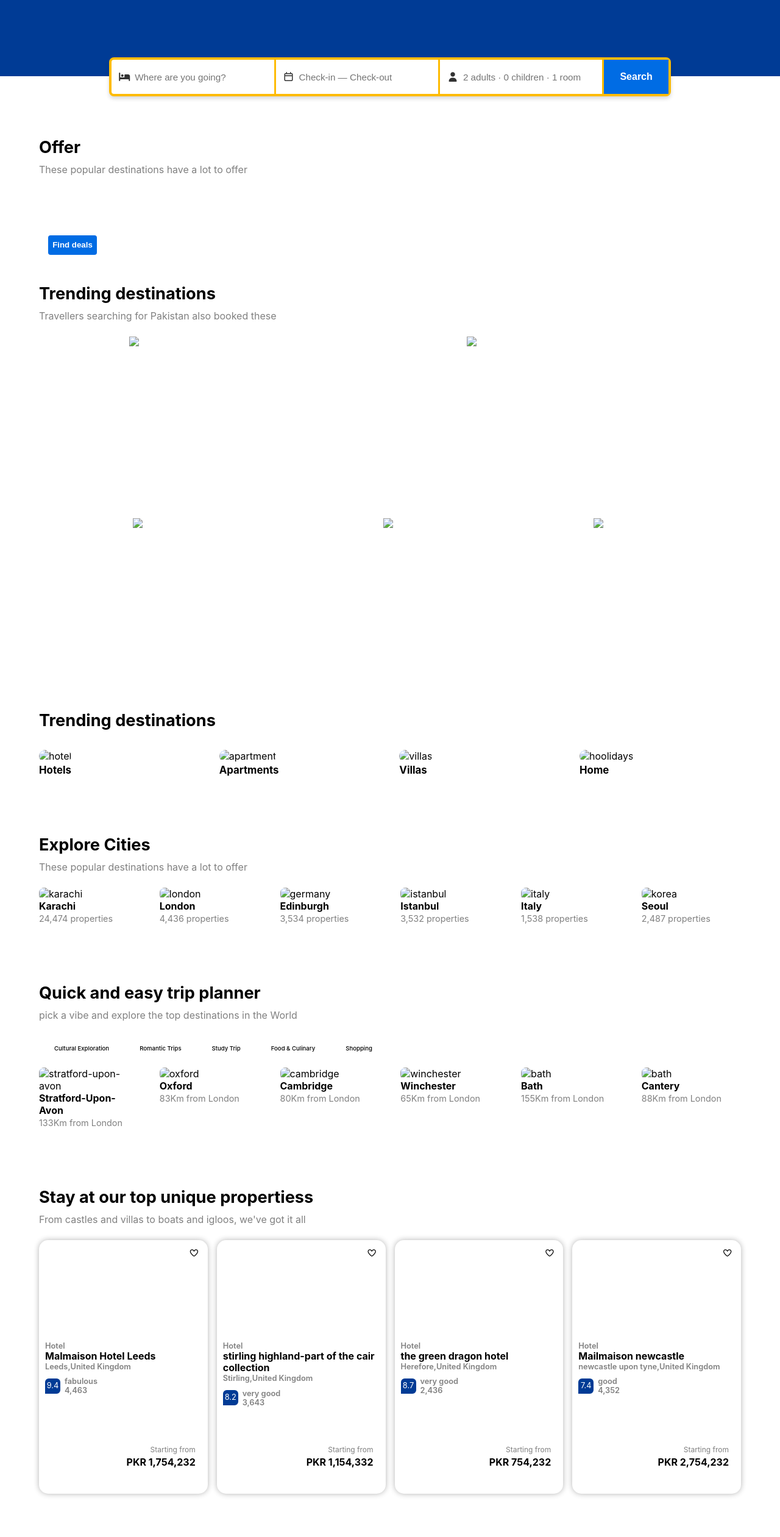
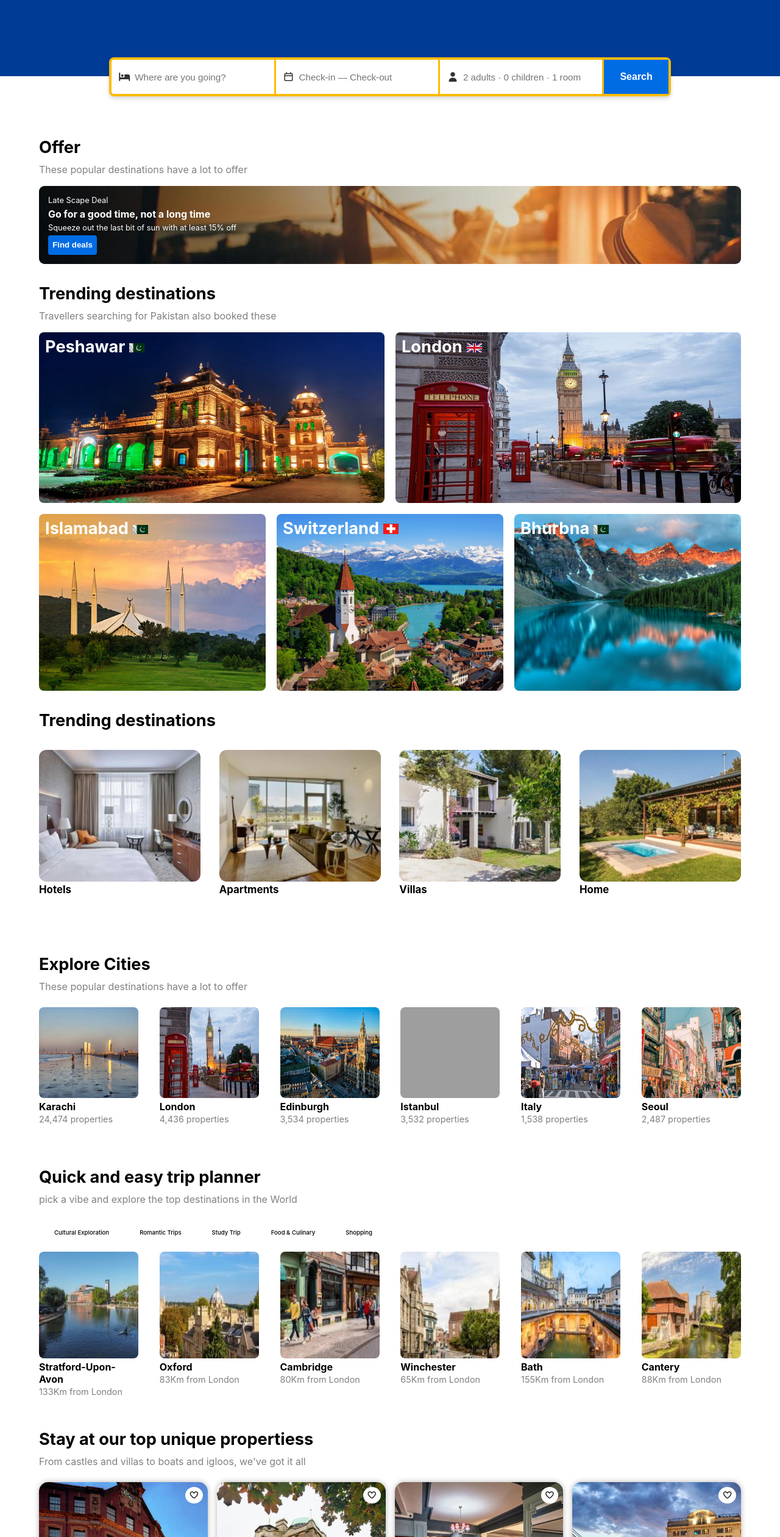
Before and after one commit to arhumali131-jpg/booking.com, a website: page index.html in a window 1280 px wide. Shown: the part 279-2800 px from the top of the page at 61% size. Drawn offline with nearby package versions, Linux system fonts and the light colour scheme; the site is published under a folder, as on GitHub Pages, so addresses that start at the root find nothing.

Commit message:
setting the pictures

```diff
--- a/index.html
+++ b/index.html
@@ -28,7 +28,7 @@
             <div class="side-nav">
               <button class="rupee">PKR</button>
               <button class="country">
-                <img class="flag" src="/pictures/Gb@3x.png" alt="country" />
+                <img class="flag" src="pictures/Gb@3x.png" alt="country" />
               </button>
               <button class="help">
                 <i class="fa-regular fa-circle-question"></i>
@@ -123,7 +123,7 @@
                   peshawar
                   <span
                     ><img
-                      src="/pictures/pak-flag.jpeg"
+                      src="pictures/pak-flag.jpeg"
                       alt="pak-flag"
                       width="25px"
                   /></span>
@@ -133,7 +133,7 @@
                 <div class="name-city">
                   london<span
                     ><img
-                      src="/pictures/london-flag.jpeg"
+                      src="pictures/london-flag.jpeg"
                       alt="london-flag"
                       width="25px"
                   /></span>
@@ -144,7 +144,7 @@
                   islamabad
                   <span
                     ><img
-                      src="/pictures/pak-flag.jpeg"
+                      src="pictures/pak-flag.jpeg"
                       alt="pak-flag"
                       width="25px"
                   /></span>
@@ -154,7 +154,7 @@
                 <div class="name-city">
                   switzerland<span
                     ><img
-                      src="/pictures/switzer-flag.webp"
+                      src="pictures/switzer-flag.webp"
                       alt="switzer-flag"
                       width="25px"
                   /></span>
@@ -165,7 +165,7 @@
                   bhurbna
                   <span
                     ><img
-                      src="/pictures/pak-flag.jpeg"
+                      src="pictures/pak-flag.jpeg"
                       alt="pak-flag"
                       width="25px"
                   /></span>
@@ -179,7 +179,7 @@
             <div class="properties-type">
               <div class="inner-properties-type">
                 <div>
-                  <img src="/pictures/hotel.jpeg" alt="hotel" />
+                  <img src="pictures/hotel.jpeg" alt="hotel" />
                 </div>
                 <div>
                   <h3>hotels</h3>
@@ -187,21 +187,21 @@
               </div>
               <div class="inner-properties-type">
                 <div>
-                  <img src="/pictures/apartment.jpeg" alt="apartment" />
+                  <img src="pictures/apartment.jpeg" alt="apartment" />
                 </div>
                 <div>
                   <h3>apartments</h3>
                 </div>
               </div>
               <div class="inner-properties-type">
-                <div><img src="/pictures/villas.jpeg" alt="villas" /></div>
+                <div><img src="pictures/villas.jpeg" alt="villas" /></div>
                 <div>
                   <h3>villas</h3>
                 </div>
               </div>
               <div class="inner-properties-type hidden">
                 <div>
-                  <img src="/pictures/holidays-home.jpeg" alt="hoolidays" />
+                  <img src="pictures/holidays-home.jpeg" alt="hoolidays" />
                 </div>
                 <div>
                   <h3>Home</h3>
@@ -217,42 +217,42 @@
             </p>
             <ul class="explore-cities-list">
               <li class="cities-list">
-                <img src="/pictures/karachi2.jpeg" alt="karachi" />
+                <img src="pictures/karachi2.jpeg" alt="karachi" />
                 <div class="cities-name">
                   <h3>karachi</h3>
                   <span>24,474 properties</span>
                 </div>
               </li>
               <li class="cities-list">
-                <img src="/pictures/london.jpeg" alt="london" />
+                <img src="pictures/london.jpeg" alt="london" />
                 <div class="cities-name">
                   <h3>london</h3>
                   <span>4,436 properties</span>
                 </div>
               </li>
               <li class="cities-list">
-                <img src="/pictures/germany.jfif" alt="germany" />
+                <img src="pictures/germany.jfif" alt="germany" />
                 <div class="cities-name">
                   <h3>edinburgh</h3>
                   <span>3,534 properties</span>
                 </div>
               </li>
               <li class="cities-list">
-                <img src="/pictures/istanbul.jpg" alt="istanbul" />
+                <img src="pictures/istanbul.jpg" alt="istanbul" />
                 <div class="cities-name">
                   <h3>istanbul</h3>
                   <span>3,532 properties</span>
                 </div>
               </li>
               <li class="cities-list">
-                <img src="/pictures/italy.jpg" alt="italy" />
+                <img src="pictures/italy.jpg" alt="italy" />
                 <div class="cities-name">
                   <h3>italy</h3>
                   <span>1,538 properties</span>
                 </div>
               </li>
               <li class="cities-list">
-                <img src="/pictures/korea.jpeg" alt="korea" />
+                <img src="pictures/korea.jpeg" alt="korea" />
                 <div class="cities-name">
                   <h3>seoul</h3>
                   <span>2,487 properties</span>
@@ -299,7 +299,7 @@
             <ul class="explore-cities-list">
               <li class="cities-list">
                 <img
-                  src="/pictures/stratford-upon-avon.jpg"
+                  src="pictures/stratford-upon-avon.jpg"
                   alt="stratford-upon-avon"
                 />
                 <div class="cities-name">
@@ -308,35 +308,35 @@
                 </div>
               </li>
               <li class="cities-list">
-                <img src="/pictures/oxford.jpg" alt="oxford" />
+                <img src="pictures/oxford.jpg" alt="oxford" />
                 <div class="cities-name">
                   <h3>oxford</h3>
                   <span>83Km from London</span>
                 </div>
               </li>
               <li class="cities-list">
-                <img src="/pictures/cambridge.jpg" alt="cambridge" />
+                <img src="pictures/cambridge.jpg" alt="cambridge" />
                 <div class="cities-name">
                   <h3>cambridge</h3>
                   <span>80Km from London</span>
                 </div>
               </li>
               <li class="cities-list">
-                <img src="/pictures/winchister.jpg" alt="winchester" />
+                <img src="pictures/winchister.jpg" alt="winchester" />
                 <div class="cities-name">
                   <h3>winchester</h3>
                   <span>65Km from London</span>
                 </div>
               </li>
               <li class="cities-list">
-                <img src="/pictures/bath.jpg" alt="bath" />
+                <img src="pictures/bath.jpg" alt="bath" />
                 <div class="cities-name">
                   <h3>Bath</h3>
                   <span>155Km from London</span>
                 </div>
               </li>
               <li class="cities-list">
-                <img src="/pictures/cantery.jpg" alt="bath" />
+                <img src="pictures/cantery.jpg" alt="bath" />
                 <div class="cities-name">
                   <h3>cantery</h3>
                   <span>88Km from London</span>
@@ -678,7 +678,7 @@
                 </div>
               </div>
               <div class="banner-right">
-                <img src="/pictures/banner.png" alt="Illustration" />
+                <img src="pictures/banner.png" alt="Illustration" />
               </div>
             </div>
           </div>
@@ -687,22 +687,22 @@
             <h3 class="book-heading">Why Booking.com?</h3>
             <div class="inner-question">
               <div class="question-type">
-                <img src="/pictures/calendar.png" alt="calender" />
+                <img src="pictures/calendar.png" alt="calender" />
                 <h3>Book now, pay at the property</h3>
                 <p>FREE cancellation on most rooms</p>
               </div>
               <div class="question-type">
-                <img src="/pictures/thumbs.png" alt="thumbs" />
+                <img src="pictures/thumbs.png" alt="thumbs" />
                 <h3>300M+ reviews from fellow travellers</h3>
                 <p>Get trusted information from guests like you</p>
               </div>
               <div class="question-type">
-                <img src="/pictures/globe.png" alt="globe" />
+                <img src="pictures/globe.png" alt="globe" />
                 <h3>2+ million properties worldwide</h3>
                 <p>Hotels, guest houses, apartments, and more…</p>
               </div>
               <div class="question-type">
-                <img src="/pictures/person.png" alt="person" />
+                <img src="pictures/person.png" alt="person" />
                 <h3>Trusted customer service you can rely on, 24/7</h3>
                 <p>We're always here to help</p>
               </div>
@@ -855,7 +855,7 @@
           </div>
         </div>
         <div class="currency">
-          <button><img src="/pictures/Gb@3x.png" alt="Country" /></button>
+          <button><img src="pictures/Gb@3x.png" alt="Country" /></button>
           <button>PKR</button>
         </div>
         <div class="breaker"></div>
--- a/style.css
+++ b/style.css
@@ -254,7 +254,7 @@
   color: grey;
 }
 .deals {
-  background-image: url(/pictures/offer.jpeg);
+  background-image: url(pictures/offer.jpeg);
   background-size: cover;
   height: 9.8rem;
   border-radius: 9px;
@@ -306,7 +306,7 @@
   margin-top: 17px;
 }
 .travel-destinatiom > div:nth-child(1) {
-  background-image: url(/pictures/peshawar-real-image.webp);
+  background-image: url(pictures/peshawar-real-image.webp);
   background-size: 100% 100%;
   grid-column: span 3;
   height: 280px;
@@ -314,28 +314,28 @@
   border-radius: 8px;
 }
 .travel-destinatiom > div:nth-child(2) {
-  background-image: url(/pictures/london.jpeg);
+  background-image: url(pictures/london.jpeg);
   background-size: 100% 100%;
   background-repeat: no-repeat;
   border-radius: 8px;
   grid-column: span 3;
 }
 .travel-destinatiom > div:nth-child(3) {
-  background-image: url(/pictures/islamabad-real.jpeg);
+  background-image: url(pictures/islamabad-real.jpeg);
   background-size: cover;
   grid-column: span 2;
   height: 290px;
   border-radius: 8px;
 }
 .travel-destinatiom > div:nth-child(4) {
-  background-image: url(/pictures/switzerland.jpeg);
+  background-image: url(pictures/switzerland.jpeg);
   background-size: cover;
   grid-column: span 2;
   height: 290px;
   border-radius: 8px;
 }
 .travel-destinatiom > div:nth-child(5) {
-  background-image: url(/pictures/bhurban-reall.jpeg);
+  background-image: url(pictures/bhurban-reall.jpeg);
   background-size: cover;
   border-radius: 8px;
   grid-column: span 2;
@@ -480,16 +480,16 @@
   height: 26rem;
 }
 .hostel-pics-one {
-  background-image: url(/pictures/mailmaison.jpg);
+  background-image: url(pictures/mailmaison.jpg);
 }
 .hostel-pics-two {
-  background-image: url(/pictures/stirling.jpg);
+  background-image: url(pictures/stirling.jpg);
 }
 .hostel-pics-three {
-  background-image: url(/pictures/herfore.jpg);
+  background-image: url(pictures/herfore.jpg);
 }
 .hostel-pics-four {
-  background-image: url(/pictures/newcastle.jpg);
+  background-image: url(pictures/newcastle.jpg);
 }
 .pic {
   width: 100%;
@@ -603,28 +603,28 @@
 }
 
 .hostel-pics-five {
-  background-image: url(/pictures/lemon.webp);
+  background-image: url(pictures/lemon.webp);
 }
 .hostel-pics-six {
-  background-image: url(/pictures/aparthotel.webp);
+  background-image: url(pictures/aparthotel.webp);
 }
 .hostel-pics-seven {
-  background-image: url(/pictures/7season.webp);
+  background-image: url(pictures/7season.webp);
 }
 .hostel-pics-eight {
-  background-image: url(/pictures/villa.webp);
+  background-image: url(pictures/villa.webp);
 }
 .hostel-pics-nine {
-  background-image: url(/pictures/diplomat.jpg);
+  background-image: url(pictures/diplomat.jpg);
 }
 .hostel-pics-ten {
-  background-image: url(/pictures/comfort.jpg);
+  background-image: url(pictures/comfort.jpg);
 }
 .hostel-pics-eleven {
-  background-image: url(/pictures/lorak.jpg);
+  background-image: url(pictures/lorak.jpg);
 }
 .hostel-pics-twelve {
-  background-image: url(/pictures/bnb.jpg);
+  background-image: url(pictures/bnb.jpg);
 }
 .offer-price {
   text-decoration: line-through;
```
